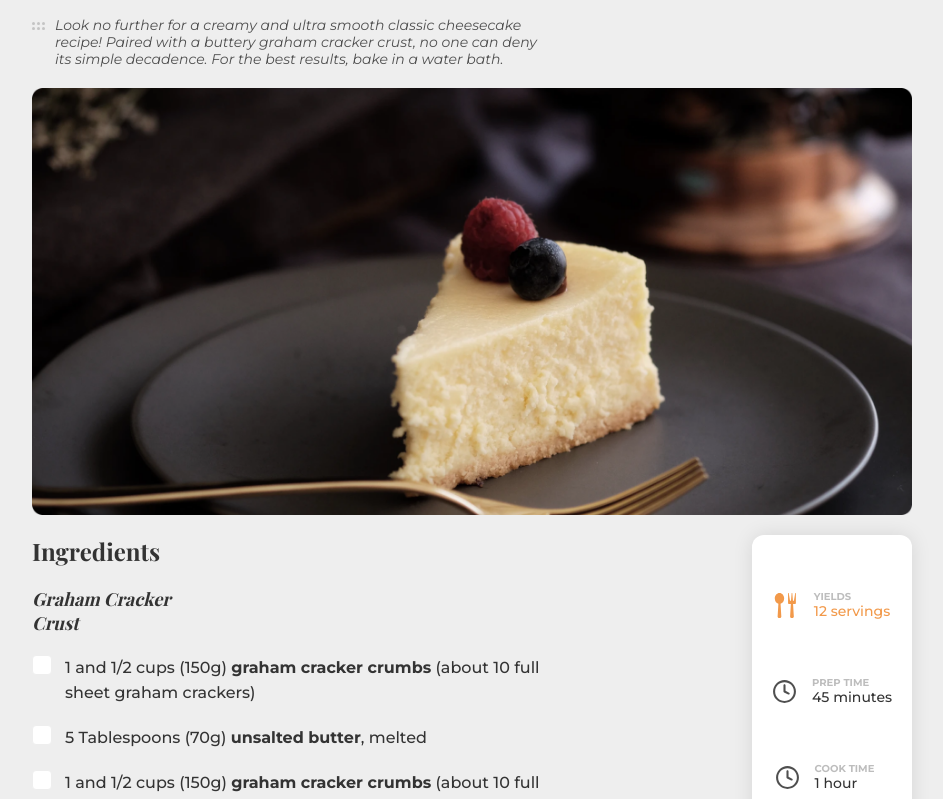
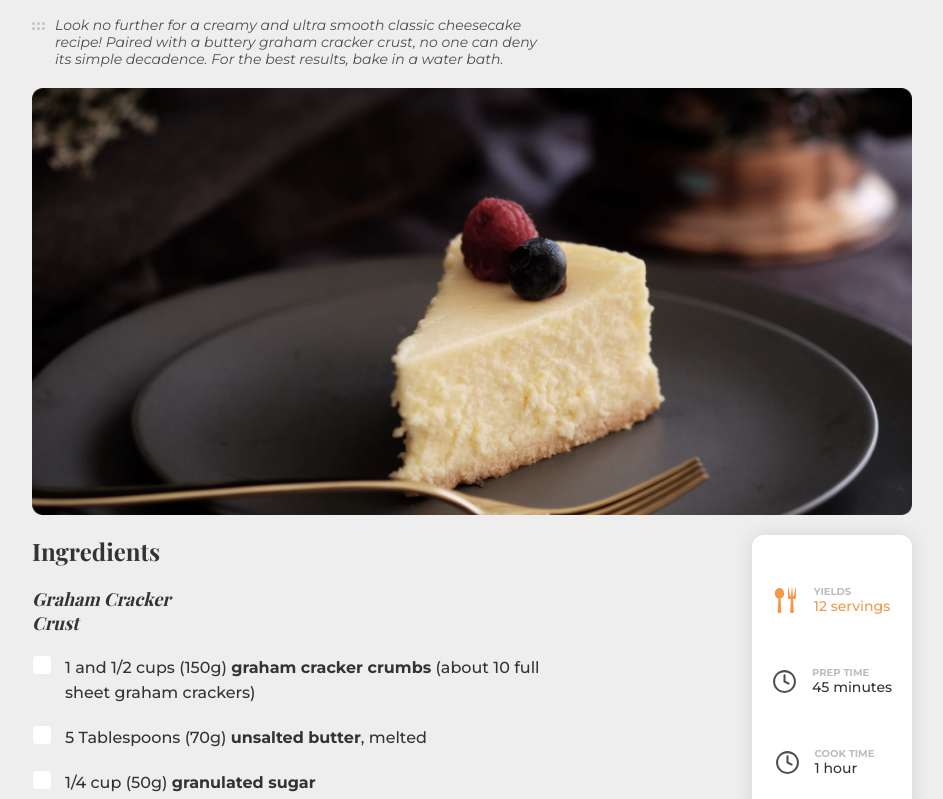
Before and after one commit to michan-9/Classic_Recipe, a website: page index.html in a window 1280 px wide. Shown: the part 117-916 px from the top of the page, without its empty margins (168-1111 px from the left). Drawn offline with nearby package versions, Linux system fonts and the light colour scheme; a web font is replaced by a local one.

Commit message:
Fixed a text mistake

```diff
--- a/index.html
+++ b/index.html
@@ -99,9 +99,7 @@
         <span class="item__checkmark"></span>
       </label>
       <label for="checked-3" class="item__text"
-        >1 and 1/2 cups (150g)
-        <span class="bold">graham cracker crumbs</span> (about 10 full sheet
-        graham crackers)</label
+        >1/4 cup (50g) <span class="bold">granulated sugar</span></label
       >
     </div>
 
```
